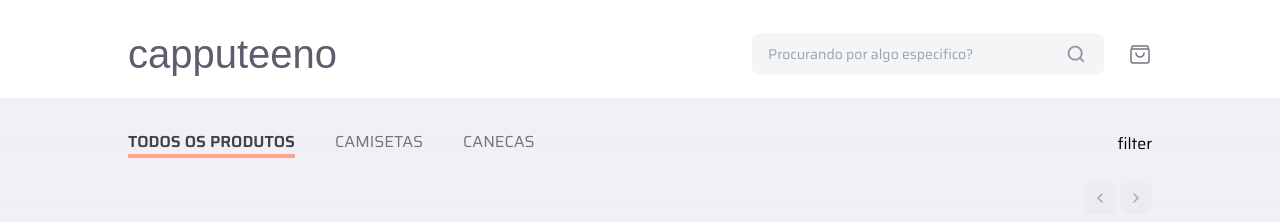
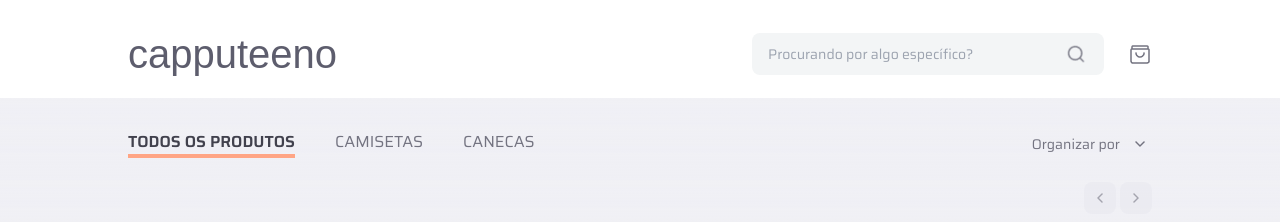
Before and after one commit to carolinavalladares/frontend-challenge, a Next.js app in the folder client/: page / in a window 1280 px wide. Shown: the top 222 px of the page. Built offline with nearby package versions, Linux system fonts and the light colour scheme; a web font is replaced by a local one.

Commit message:
feat: add filter functionality

```diff
--- /dev/null
+++ b/client/app/Filter.tsx
@@ -0,0 +1,109 @@
+"use client";
+import Image from "next/image";
+import { styled } from "styled-components";
+import { useState, useEffect } from "react";
+import useShop from "@/hooks/useShop";
+
+const Dropdown = styled.div`
+  position: relative;
+
+  .display {
+    display: flex;
+    align-items: center;
+    justify-content: center;
+    gap: 8px;
+
+    span {
+      color: #737380;
+      font-weight: 400;
+      font-size: 14px;
+    }
+  }
+
+  .options {
+    background: #ffffff;
+    box-shadow: 0px 4px 12px rgba(0, 0, 0, 0.1);
+    border-radius: 4px;
+    display: flex;
+    flex-direction: column;
+    position: absolute;
+    z-index: 1000;
+    right: 0;
+    padding: 12px 16px;
+    min-width: 176px;
+
+    button {
+      color: #737380;
+      font-weight: 400;
+      font-size: 14px;
+      padding: 5px 0;
+      width: 100%;
+      text-align: left;
+    }
+  }
+`;
+
+export default function Filter() {
+  const [dropdownOpen, setDropdownOpen] = useState(false);
+  const { order, updateOrder } = useShop();
+  const [buttonName, setButtonName] = useState("Organizar por");
+
+  useEffect(() => {
+    if (order == null) {
+      setButtonName("Organizar por");
+    }
+  }, [order]);
+
+  const handleClick = (e: React.MouseEvent<HTMLButtonElement, MouseEvent>) => {
+    const button = e.target as HTMLButtonElement;
+
+    const name = button.getAttribute("name");
+
+    updateOrder(name as string);
+    setButtonName(button.textContent as string);
+    setDropdownOpen(false);
+  };
+
+  return (
+    <div>
+      <Dropdown>
+        <button
+          onClick={() => setDropdownOpen((prev) => !prev)}
+          className="display"
+        >
+          <span>{buttonName}</span>
+          <Image
+            width={24}
+            height={24}
+            alt="seta para baixo"
+            src={"/icons/down-arrow.png"}
+          />
+        </button>
+
+        {dropdownOpen && (
+          <div className="options">
+            <button onClick={(e) => handleClick(e)} name="new">
+              Novidades
+            </button>
+            <button onClick={(e) => handleClick(e)} name="price-desc">
+              Preço: Maior - menor
+            </button>
+            <button onClick={(e) => handleClick(e)} name="price-asc">
+              Preço: Menor - maior
+            </button>
+            <button onClick={(e) => handleClick(e)} name="sales">
+              Mais vendidos
+            </button>
+          </div>
+        )}
+      </Dropdown>
+
+      {dropdownOpen && (
+        <div
+          onClick={() => setDropdownOpen(false)}
+          className="w-full h-full fixed bg-transparent left-0 top-0 z-50"
+        ></div>
+      )}
+    </div>
+  );
+}
--- a/client/app/Showcase.tsx
+++ b/client/app/Showcase.tsx
@@ -1,7 +1,7 @@
 "use client";
 import useShop from "@/hooks/useShop";
 import { styled } from "styled-components";
-import { useState } from "react";
+import Filter from "./Filter";
 import ProductCard from "./ProductCard";
 import Pagination from "./Pagination";
 
@@ -68,7 +68,7 @@ export default function Showcase() {
           </button>
         </TabsContainer>
 
-        <div>filter</div>
+        <Filter />
       </div>
 
       <div>
--- a/client/contexts/ShopContext.tsx
+++ b/client/contexts/ShopContext.tsx
@@ -13,6 +13,8 @@ interface IShopContext {
   currentCategory: string;
   updateCurrentCategory: (category: string) => void;
   setCurrentPage: (page: number) => void;
+  order: { sortOrder?: string; sortField?: string } | null;
+  updateOrder: (field: string) => void;
 }
 
 interface IProps {
@@ -30,6 +32,10 @@ export default function ShoContextProvider({ children }: IProps) {
     currentPage: 0,
     itemsPerPage: 12,
   });
+  const [order, setOrder] = useState<{
+    sortOrder?: string;
+    sortField?: string;
+  } | null>(null);
 
   useEffect(() => {
     fetchAllProducts();
@@ -37,6 +43,7 @@ export default function ShoContextProvider({ children }: IProps) {
 
   useEffect(() => {
     handlePagination(productCount);
+    updateOrder();
   }, [productCount]);
 
   useEffect(() => {
@@ -47,15 +54,33 @@ export default function ShoContextProvider({ children }: IProps) {
     }
 
     handlePagination(productCount);
+    updateOrder();
   }, [currentCategory]);
 
   useEffect(() => {
     if (currentCategory == "all") {
-      fetchAllProducts();
+      if (order == null) {
+        fetchAllProducts();
+      } else {
+        fetchAllProductsInOrder();
+      }
     } else {
-      fetchProductsByCategory();
+      if (order == null) {
+        fetchProductsByCategory();
+      } else {
+        fetchProductsByCategoryInOrder();
+      }
     }
   }, [pagination.currentPage]);
+
+  useEffect(() => {
+    console.log(order);
+    if (currentCategory == "all") {
+      fetchAllProductsInOrder();
+    } else {
+      fetchProductsByCategoryInOrder();
+    }
+  }, [order]);
 
   const fetchAllProducts = async () => {
     try {
@@ -142,6 +167,95 @@ export default function ShoContextProvider({ children }: IProps) {
     }
   };
 
+  const fetchAllProductsInOrder = async () => {
+    try {
+      const req = await fetch("http://localhost:3333", {
+        method: "POST",
+
+        headers: {
+          "Content-Type": "application/json",
+        },
+
+        body: JSON.stringify({
+          query: `query($page:Int,$perPage: Int, $sortOrder: String, $sortField: String){
+            allProducts(page: $page, perPage: $perPage, sortField:$sortField, sortOrder:$sortOrder){
+                name,
+                description,
+                category,
+                image_url,
+                price_in_cents,
+                id
+              }
+
+              _allProductsMeta{
+                count
+              }
+    }`,
+          variables: {
+            page: pagination.currentPage,
+            perPage: pagination.itemsPerPage,
+            sortOrder: order?.sortOrder,
+            sortField: order?.sortField,
+          },
+        }),
+      });
+
+      const resp: {
+        data: { allProducts: IProduct[]; _allProductsMeta: { count: number } };
+      } = await req.json();
+
+      setProducts(resp.data.allProducts);
+      setProductCount(resp.data._allProductsMeta.count);
+    } catch (error) {
+      console.log(error);
+    }
+  };
+
+  const fetchProductsByCategoryInOrder = async () => {
+    try {
+      const req = await fetch("http://localhost:3333", {
+        method: "POST",
+
+        headers: {
+          "Content-Type": "application/json",
+        },
+
+        body: JSON.stringify({
+          query: `query ($filter:ProductFilter, $page: Int,$perPage: Int,$sortOrder: String, $sortField: String){
+              allProducts(filter: $filter,page:$page,perPage:$perPage, sortField:$sortField, sortOrder:$sortOrder){
+                  name,
+                  description,
+                  category,
+                  image_url,
+                  price_in_cents,
+                  id
+                }
+
+                _allProductsMeta(filter:$filter){
+                  count
+                }
+      }`,
+          variables: {
+            filter: { category: currentCategory },
+            page: pagination.currentPage,
+            perPage: pagination.itemsPerPage,
+            sortOrder: order?.sortOrder,
+            sortField: order?.sortField,
+          },
+        }),
+      });
+
+      const resp: {
+        data: { allProducts: IProduct[]; _allProductsMeta: { count: number } };
+      } = await req.json();
+
+      setProducts(resp.data.allProducts);
+      setProductCount(resp.data._allProductsMeta.count);
+    } catch (error) {
+      console.log(error);
+    }
+  };
+
   const handlePagination = (productCount: number) => {
     const pagesCount = productCount / pagination.itemsPerPage;
 
@@ -186,6 +300,23 @@ export default function ShoContextProvider({ children }: IProps) {
     setCurrentCategory(category);
   };
 
+  const updateOrder = (field?: string) => {
+    if (!field) {
+      setOrder(null);
+      return;
+    }
+
+    if (field == "new") {
+      setOrder({ sortOrder: "DESC", sortField: "created_at" });
+    } else if (field == "price-desc") {
+      setOrder({ sortOrder: "DESC", sortField: "price_in_cents" });
+    } else if (field == "price-asc") {
+      setOrder({ sortOrder: "ASC", sortField: "price_in_cents" });
+    } else if (field == "sales") {
+      setOrder({ sortOrder: "DESC", sortField: "sales" });
+    }
+  };
+
   return (
     <ShopContext.Provider
       value={{
@@ -198,6 +329,8 @@ export default function ShoContextProvider({ children }: IProps) {
         currentCategory,
         updateCurrentCategory,
         setCurrentPage,
+        order,
+        updateOrder,
       }}
     >
       {children}
--- a/client/hooks/useShop.ts
+++ b/client/hooks/useShop.ts
@@ -13,6 +13,8 @@ export default function useShop() {
     currentCategory,
     updateCurrentCategory,
     setCurrentPage,
+    order,
+    updateOrder,
   } = useContext(ShopContext);
 
   return {
@@ -25,5 +27,7 @@ export default function useShop() {
     currentCategory,
     updateCurrentCategory,
     setCurrentPage,
+    order,
+    updateOrder,
   };
 }
```
